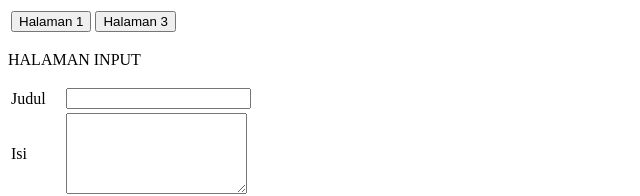
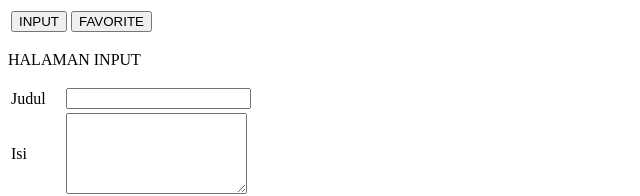
Before and after one commit to WellyX4869/C14180245-Angular2, an Angular app: page /input in a window 1280 px wide. Shown: the top 196 px of the page, without its empty margins (0-640 px from the left). Built offline with nearby package versions, Linux system fonts and the light colour scheme.

Commit message:
Last Revision

```diff
--- a/src/app/app.component.html
+++ b/src/app/app.component.html
@@ -1,7 +1,7 @@
 <table border="0">
   <tr>
-    <td><button (click)="AksesInput()">Halaman 1</button></td>
-    <td><button (click)="AksesFavorite()">Halaman 3</button></td>
+    <td><button (click)="AksesInput()">INPUT</button></td>
+    <td><button (click)="AksesFavorite()">FAVORITE</button></td>
   </tr>
 </table>
 
--- a/src/app/favorit/favorit.component.html
+++ b/src/app/favorit/favorit.component.html
@@ -1,9 +1,7 @@
 <p>LIST FAVORITE NOTES</p>
 <div *ngFor="let item of fav; let i = index;">
+  <p><b>Notes Favorite {{i+1}}</b></p>
   <table border="0">
-    <tr>
-      <td><b>Notes Favorite {{i+1}}</b></td>
-    </tr>
     <tr>
       <td><label for="judulText">Judul</label></td>
       <td>: {{item[0]}}</td>
```
